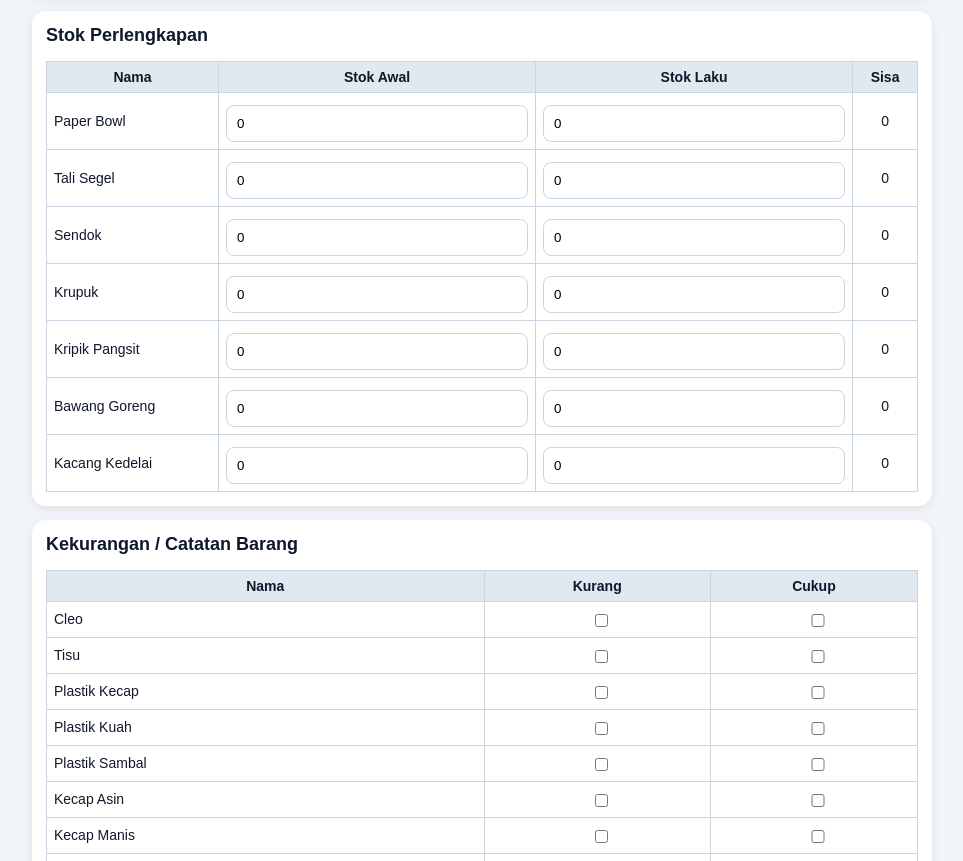
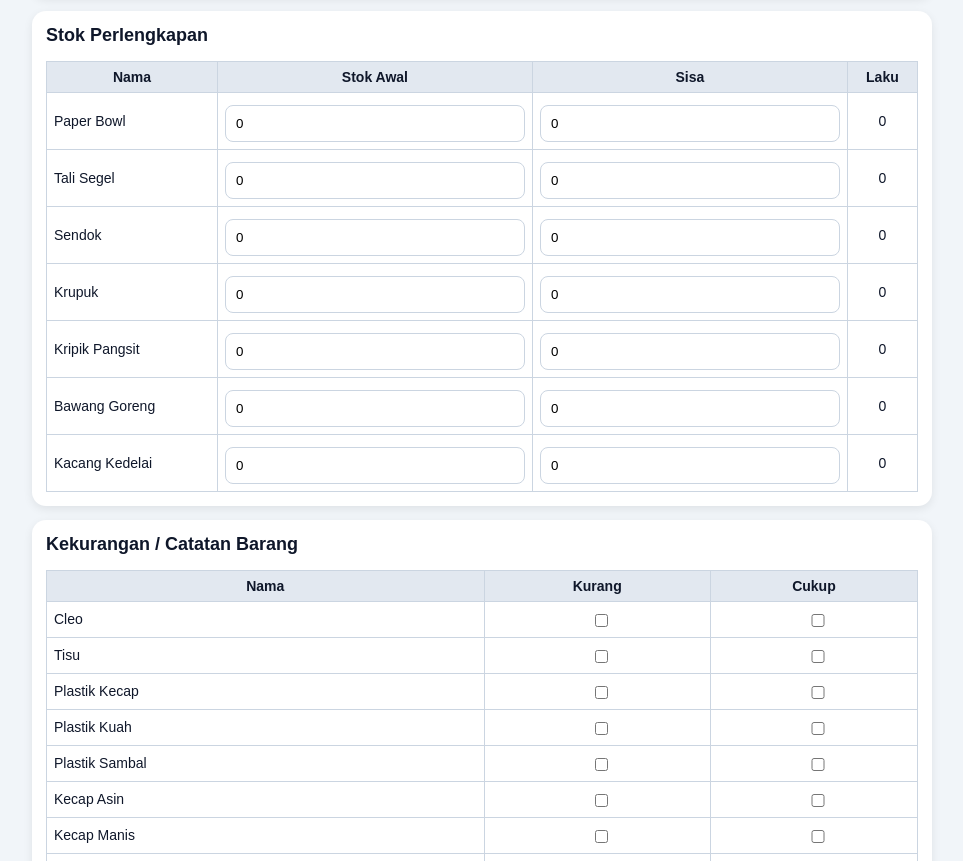
Before and after one commit to noorjadzil/Tajribah, a plain HTML site: page index.html in a window 1280 px wide. Shown: the part 1738-2599 px from the top of the page, without its empty margins (158-1121 px from the left). Drawn offline with Linux system fonts and the light colour scheme.

Commit message:
Update index.html

```diff
--- a/index.html
+++ b/index.html
@@ -187,8 +187,8 @@
         <tr>
           <th>Nama</th>
           <th>Stok Awal</th>
-          <th>Stok Laku</th>
           <th>Sisa</th>
+          <th>Laku</th>
         </tr>
       </thead>
       <tbody></tbody>
```
